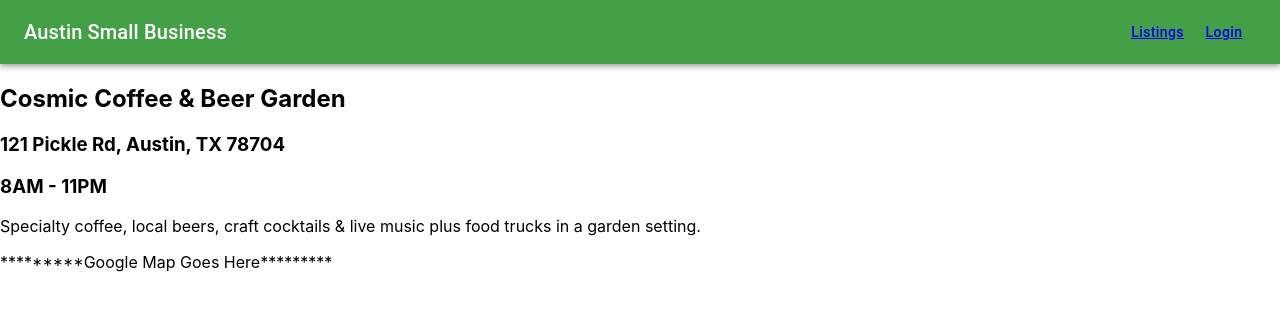
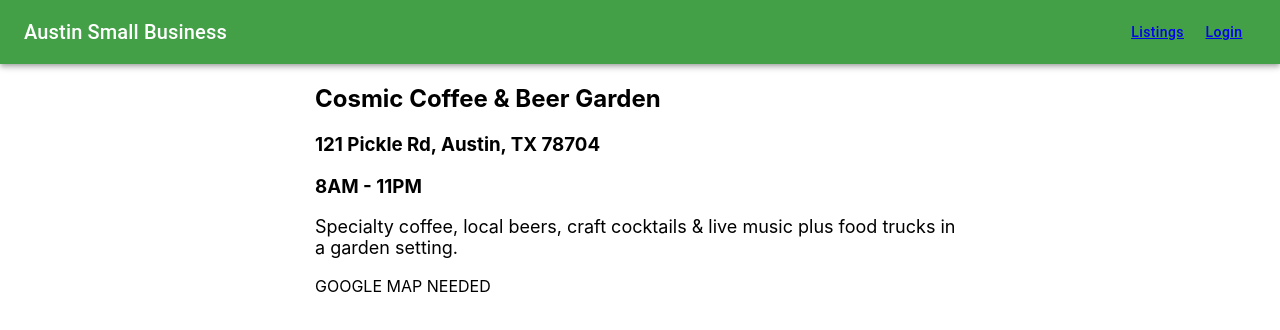
Before and after one commit to mayra-tellez/small-business, a React (Create React App) app: page /business/0 in a window 1280 px wide. Shown: the top 330 px of the page. Built offline with nearby package versions, Linux system fonts and the light colour scheme.

Commit message:
styled details component, removed accidental api key exposure

```diff
--- a/src/components/AddListing/AddListing.js
+++ b/src/components/AddListing/AddListing.js
@@ -8,15 +8,10 @@
   // Divider
 } from '@material-ui/core';
 
-// API KEY - AIzaSyCqxFMhz3e7AN8RcLM_03Igc7sMqe_qnCY
-// Use this key in your application by passing it with the key=API_KEY parameter.
-
 export default function AddListing(props) {
   // console.log('state', props)
 
   // const AnyReactComponent = ({ text }) => <div>{text}</div>;
-
-  // const apiKey = 'AIzaSyCqxFMhz3e7AN8RcLM_03Igc7sMqe_qnCY';
 
   // const [defaultCenter, setDefaultCenter] = useState({ lat: 59.95, lng: 30.33 });
   // const [defaultZoom, setDefaultZoom] = useState(11);
--- a/src/components/Details/Details.js
+++ b/src/components/Details/Details.js
@@ -1,16 +1,19 @@
 import React from 'react';
+import styles from './details.module.css';
 
 export default function Details(props) {
   const id = props.match.params.id;
   const business = props.businesses.find(b => b.id == id);
 
   return (
-    <div>
-      <h2>{business.name}</h2>
-      <h3>{business.address}</h3>
-      <h3>{business.operatingHours}</h3>
-      <p>{business.description}</p>
-      <p>*********Google Map Goes Here*********</p>
+    <div className={styles.mainContainer}>
+      <div className={styles.subContainer}>
+        <h2>{business.name}</h2>
+        <h3>{business.address}</h3>
+        <h3>{business.operatingHours}</h3>
+        <p className={styles.description}>{business.description}</p>
+        <p>GOOGLE MAP NEEDED</p>
+      </div>
     </div>
   )
 }
--- /dev/null
+++ b/src/components/Details/details.module.css
@@ -0,0 +1,12 @@
+.mainContainer {
+  display: flex;
+  justify-content: center;
+}
+
+.subContainer {
+  width: 650px;
+}
+
+.description {
+  font-size: 18px;
+}
```
